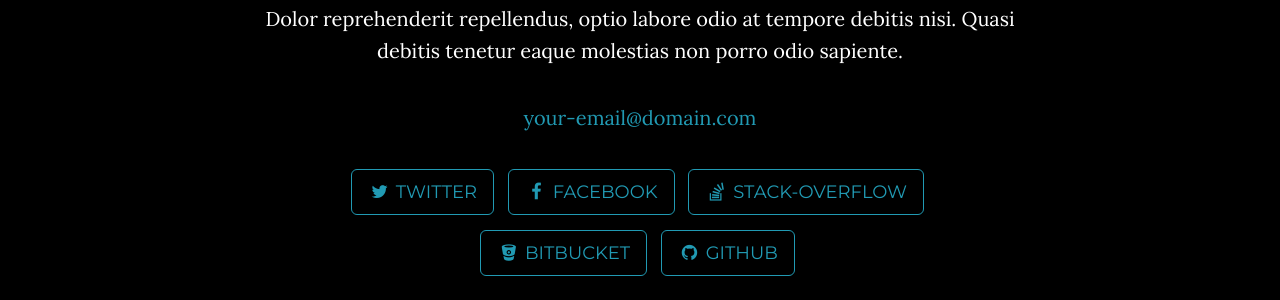
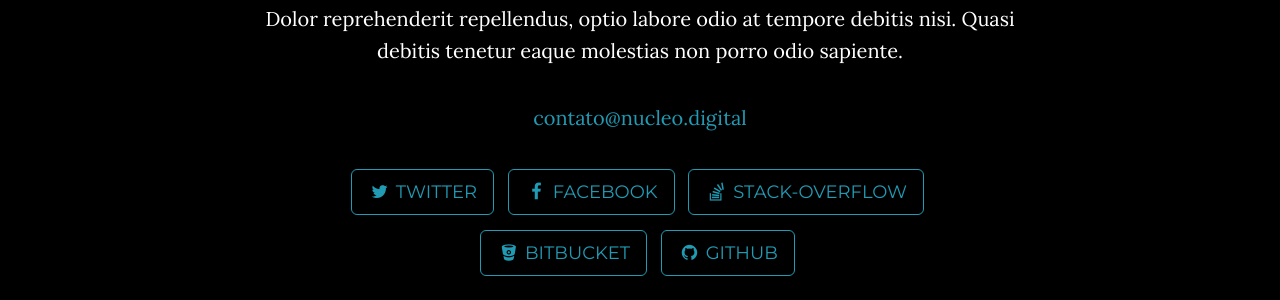
Before and after one commit to nucleodigital-hub/nucleodigital-hub.github.io, a Jekyll site: the page built from index.html, in a window 1280 px wide and 900 px high, scrolled down 2255 px. Shown: the part 155-455 px from the top of the window. Built offline with Jekyll 4.4.1, drawn with Linux system fonts in a browser that asks for light colours.

Commit message:
Changing site settings

```diff
--- a/_config.yml
+++ b/_config.yml
@@ -1,7 +1,7 @@
 # Site settings
-title: Grayscale
-email: your-email@domain.com
-url: https://example.github.io
+title: Núcleo
+email: contato@nucleo.digital
+url: https://nucleo.digital
 description: "Write an awesome description for your new site here. You can edit this line in _config.yml. It will appear in your document head meta (for Google search results) and in your feed.xml site description."
 
 # Color settings (hex-codes without the leading hash-tag)
```
